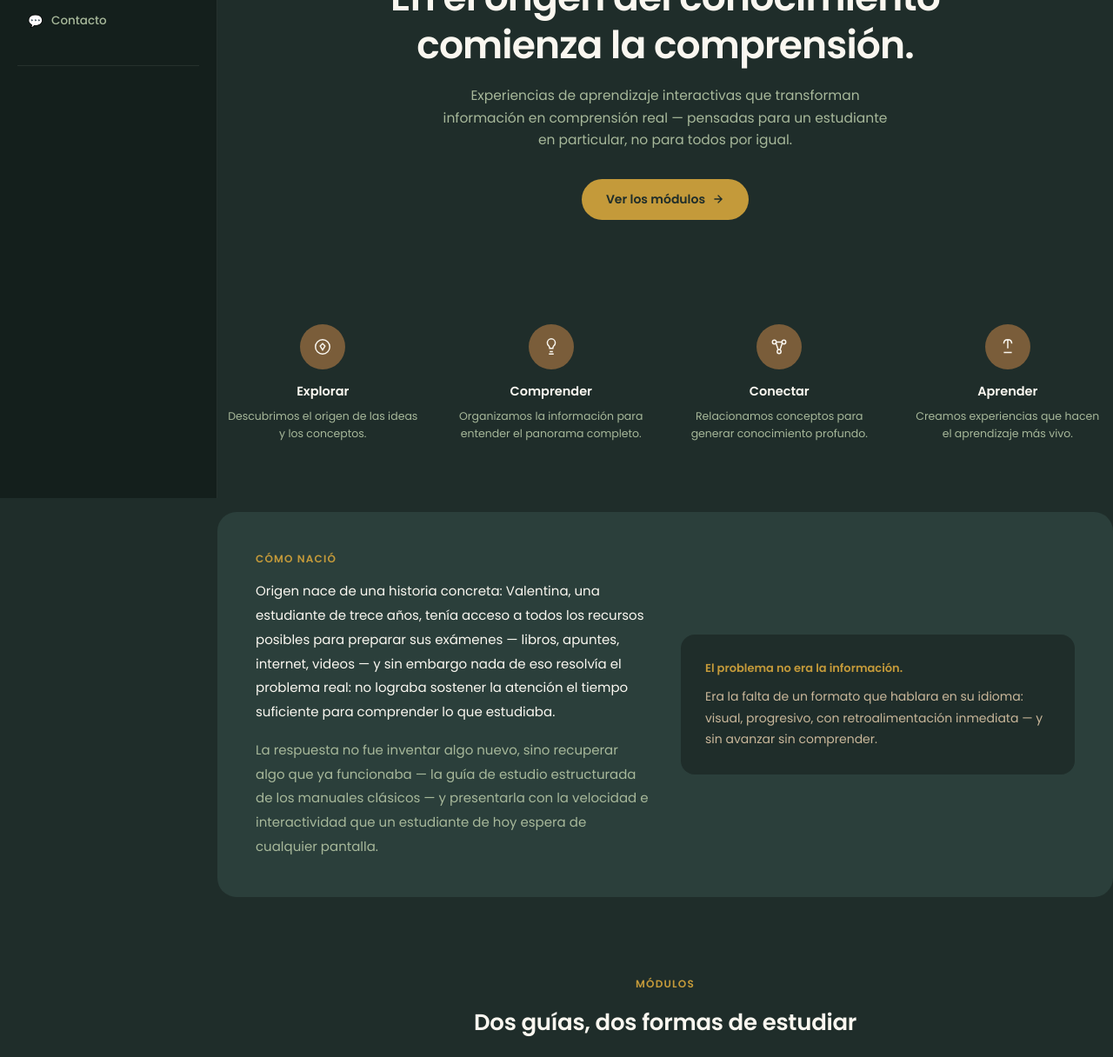
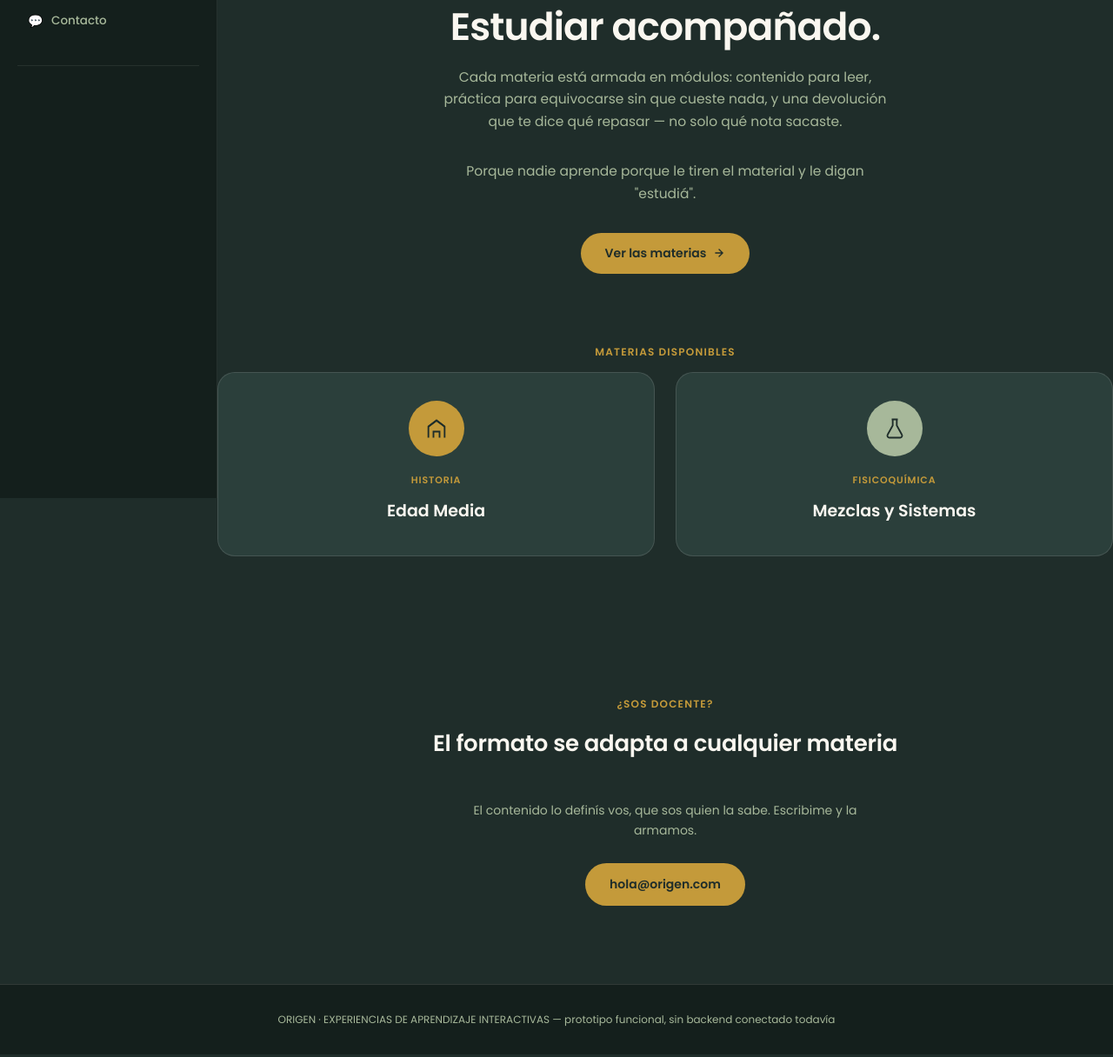
Before and after one commit to portelachaindaniela-collab/creando_sentido, a plain HTML site: page origen/index.html in a window 1280 px wide. Shown: the part 227-1443 px from the top of the page at 87% size. Drawn offline with Linux system fonts and the light colour scheme.

Commit message:
content: home propia de ORIGEN (Creando Sentido -> ORIGEN -> guias)
La portada tenia un mensaje de mision generico (Explorar/Comprender/
Conectar/Aprender + la historia de Valentina) que no explicaba
concretamente que es ORIGEN hoy — dejaba que las materias definieran
la identidad de la home en su lugar. Se reemplaza por el contenido
que dio Daniela: 'Estudiar acompañado', que es el formato (modulos +
practica + devolucion), la lista de materias disponibles, y un pitch
para docentes — reusando las mismas clases CSS que ya tenia la pagina
(sec-label, sec-title, mod-card, hero-cta), sin diseno nuevo.

Las dos tarjetas de materia siguen linkeando a sus guias (sin cambios
en el routing). Probado el camino completo Creando Sentido -> ORIGEN
-> Historia/Fisicoquimica -> guia -> vuelta a ORIGEN, sin errores.

```diff
--- a/origen/index.html
+++ b/origen/index.html
@@ -232,56 +232,20 @@ footer{border-top:1px solid rgba(250,247,240,.12);padding:30px 0;text-align:cent
 <div class="page active" id="page-home">
   <section class="hero wrap">
     <img src="../assets/img/logo.png" alt="Origen" style="width:88px;height:88px;object-fit:contain;margin:0 auto 28px;display:block;">
-    <h1>En el origen del conocimiento<br>comienza la comprensión.</h1>
-    <p>Experiencias de aprendizaje interactivas que transforman información en comprensión real — pensadas para un estudiante en particular, no para todos por igual.</p>
-    <button class="hero-cta" onclick="scrollToId('modulos')">Ver los módulos <svg width="14" height="14" viewBox="0 0 24 24" fill="none" stroke="currentColor" stroke-width="2.3" stroke-linecap="round"><path d="M5 12h14M12 5l7 7-7 7"/></svg></button>
-  </section>
-
-  <section class="pillars wrap">
-    <div class="pillar">
-      <div class="pillar-ic"><svg viewBox="0 0 24 24"><circle cx="12" cy="12" r="9"/><path d="M12 8l3 3-3 5-3-5z"/></svg></div>
-      <h3>Explorar</h3>
-      <p>Descubrimos el origen de las ideas y los conceptos.</p>
-    </div>
-    <div class="pillar">
-      <div class="pillar-ic"><svg viewBox="0 0 24 24"><path d="M12 2a5 5 0 015 5c0 2-1 3-2 4s-1 2-1 3H10c0-1 0-2-1-3s-2-2-2-4a5 5 0 015-5z"/><path d="M9 21h6M10 18h4"/></svg></div>
-      <h3>Comprender</h3>
-      <p>Organizamos la información para entender el panorama completo.</p>
-    </div>
-    <div class="pillar">
-      <div class="pillar-ic"><svg viewBox="0 0 24 24"><circle cx="6" cy="6" r="2.4"/><circle cx="18" cy="6" r="2.4"/><circle cx="12" cy="18" r="2.4"/><path d="M8 7l3 9M16 7l-3 9M8.5 6h7"/></svg></div>
-      <h3>Conectar</h3>
-      <p>Relacionamos conceptos para generar conocimiento profundo.</p>
-    </div>
-    <div class="pillar">
-      <div class="pillar-ic"><svg viewBox="0 0 24 24"><path d="M12 3v11M12 3c-3 0-5 2-5 5M12 3c3 0 5 2 5 5M7 19h10"/></svg></div>
-      <h3>Aprender</h3>
-      <p>Creamos experiencias que hacen el aprendizaje más vivo.</p>
-    </div>
-  </section>
-
-  <section class="wrap" style="padding:20px 0 70px;">
-    <div class="origen-story-grid" style="background:var(--verde2);border-radius:22px;padding:44px;">
-      <div>
-        <div class="sec-label" style="text-align:left;">Cómo nació</div>
-        <p style="font-size:15px;color:var(--crema);line-height:1.85;margin-bottom:16px;">Origen nace de una historia concreta: Valentina, una estudiante de trece años, tenía acceso a todos los recursos posibles para preparar sus exámenes — libros, apuntes, internet, videos — y sin embargo nada de eso resolvía el problema real: no lograba sostener la atención el tiempo suficiente para comprender lo que estudiaba.</p>
-        <p style="font-size:15px;color:var(--salvia);line-height:1.85;">La respuesta no fue inventar algo nuevo, sino recuperar algo que ya funcionaba — la guía de estudio estructurada de los manuales clásicos — y presentarla con la velocidad e interactividad que un estudiante de hoy espera de cualquier pantalla.</p>
-      </div>
-      <div style="background:var(--verde);border-radius:16px;padding:28px;">
-        <div style="font-size:13px;color:var(--mostaza);font-weight:600;margin-bottom:10px;">El problema no era la información.</div>
-        <p style="font-size:14px;color:var(--beige);line-height:1.75;">Era la falta de un formato que hablara en su idioma: visual, progresivo, con retroalimentación inmediata — y sin avanzar sin comprender.</p>
-      </div>
-    </div>
+    <div class="sec-label">Origen</div>
+    <h1>Estudiar acompañado.</h1>
+    <p>Cada materia está armada en módulos: contenido para leer, práctica para equivocarse sin que cueste nada, y una devolución que te dice qué repasar — no solo qué nota sacaste.</p>
+    <p>Porque nadie aprende porque le tiren el material y le digan "estudiá".</p>
+    <button class="hero-cta" onclick="scrollToId('modulos')">Ver las materias <svg width="14" height="14" viewBox="0 0 24 24" fill="none" stroke="currentColor" stroke-width="2.3" stroke-linecap="round"><path d="M5 12h14M12 5l7 7-7 7"/></svg></button>
   </section>
 
   <section class="modules wrap" id="modulos">
-    <div class="sec-label">Módulos</div>
-    <div class="sec-title">Dos guías, dos formas de estudiar</div>
+    <div class="sec-label">Materias disponibles</div>
     <div class="mod-grid">
       <div class="mod-card" onclick="window.location.href='historia/historia-index.html'">
         <div class="mod-graphic"><svg viewBox="0 0 24 24"><path d="M4 21V10l8-6 8 6v11"/><path d="M9 21v-6h6v6"/><path d="M4 10l8-6 8 6"/></svg></div>
         <div class="mod-materia">Historia</div>
-        <h3>El Feudalismo y la Edad Media</h3>
+        <h3>Edad Media</h3>
       </div>
       <div class="mod-card" onclick="window.location.href='fisicoquimica/fisicoquimica-index.html'">
         <div class="mod-graphic"><svg viewBox="0 0 24 24"><path d="M9 3h6M10 3v6l-5 9a2 2 0 002 3h10a2 2 0 002-3l-5-9V3"/></svg></div>
@@ -292,9 +256,9 @@ footer{border-top:1px solid rgba(250,247,240,.12);padding:30px 0;text-align:cent
   </section>
 
   <section class="wrap" id="contacto" style="padding:70px 0 90px;text-align:center;">
-    <div class="sec-label">Contacto</div>
-    <div class="sec-title">¿Querés sumar Origen a tu escuela o club?</div>
-    <p style="color:var(--salvia);max-width:460px;margin:0 auto 26px;font-size:14px;">Escribinos y lo pensamos juntos.</p>
+    <div class="sec-label">¿Sos docente?</div>
+    <div class="sec-title">El formato se adapta a cualquier materia</div>
+    <p style="color:var(--salvia);max-width:460px;margin:0 auto 26px;font-size:14px;">El contenido lo definís vos, que sos quien la sabe. Escribime y la armamos.</p>
     <a class="hero-cta" href="mailto:hola@origen.com" style="display:inline-flex;">hola@origen.com</a>
   </section>
 </div>
```
